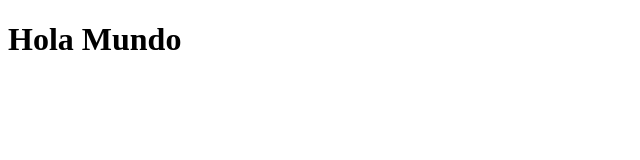
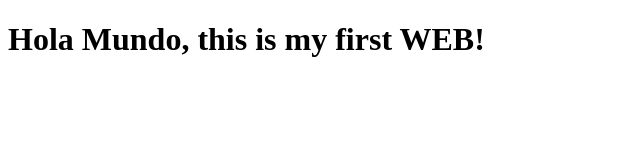
Before and after one commit to saantitiger/Trabajo_1_PW, a plain HTML site: page index.html in a window 1280 px wide. Shown: the whole page, without its empty margins (0-640 px from the left). Drawn offline with Linux system fonts and the light colour scheme.

Commit message:
Update index.html

```diff
--- a/index.html
+++ b/index.html
@@ -1 +1,7 @@
-<!DOCTYPE html> <html lang="en"> <head>     <meta charset="UTF-8">     <title>Práctica 1</title> </head>     <h1>Hola Mundo</h1> </html>
+<!DOCTYPE html> <html lang="en">
+<head>
+  <meta charset="UTF-8">
+  <title>Práctica 1</title>
+</head>
+  <h1>Hola Mundo, this is my first WEB!</h1>
+</html>
```
